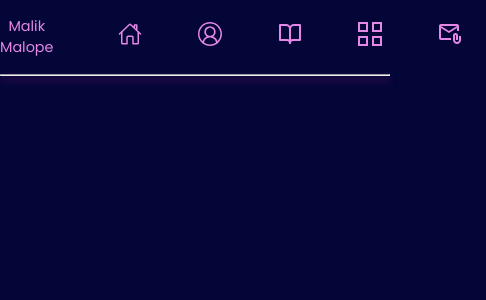
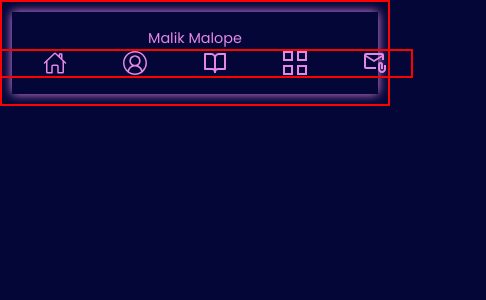
Before and after one commit to libSpace/my-react-portfolio-one, a React (Create React App) app: page / in a window 390 px wide. Shown: the top 300 px of the page, 486 px wide, since content can reach past the window. Built offline with nearby package versions, Linux system fonts and the light colour scheme.

Commit message:
Triall test to make my nav adaptive to mobiles

```diff
--- a/src/App.css
+++ /dev/null
@@ -1,38 +0,0 @@
-.App {
-  text-align: center;
-}
-
-.App-logo {
-  height: 40vmin;
-  pointer-events: none;
-}
-
-@media (prefers-reduced-motion: no-preference) {
-  .App-logo {
-    animation: App-logo-spin infinite 20s linear;
-  }
-}
-
-.App-header {
-  background-color: #282c34;
-  min-height: 100vh;
-  display: flex;
-  flex-direction: column;
-  align-items: center;
-  justify-content: center;
-  font-size: calc(10px + 2vmin);
-  color: white;
-}
-
-/* .App-link {
-  color: #61dafb;
-} */
-
-@keyframes App-logo-spin {
-  from {
-    transform: rotate(0deg);
-  }
-  to {
-    transform: rotate(360deg);
-  }
-}
--- a/src/App.js
+++ b/src/App.js
@@ -1,8 +1,6 @@
 // src/App.js
-import React from 'react';
-import NavBar from './component/NavBar';
-import './App.css';
-
+import React from "react";
+import NavBar from "./component/NavBar";
 
 function App() {
   return (
--- a/src/component/NavBar.css
+++ b/src/component/NavBar.css
@@ -4,6 +4,7 @@
   top: 0;
   z-index: 30;
   backdrop-filter: blur(50px);
+  box-shadow: 0 0 10px #e487e6;
 }
 .nav-content {
   max-width: 1300px;
@@ -11,7 +12,14 @@
   align-items: center;
   justify-content: space-between;
   padding: 1rem 0;
-  margin: 0 auto;
+  /* margin: 0 auto; */
+}
+
+/* Menu items on the right nav side */
+.nav-content .menu-wrapper {
+  border: red solid 2px;
+  justify-content: center;
+  padding: 0;
 }
 
 .myLogo {
@@ -68,13 +76,6 @@
   opacity: 1;
 }
 
-/* Bottom Nav line */
-hr.nav-liner {
-  width: 100%;
-  animation: expand 0.5s ease-in-out;
-  box-shadow: 0px 4px 8px rgba(208, 34, 191, 0.5); /* Add white shadow */
-}
-
 @keyframes expand {
   from: {
     transform: scaleX(0);
@@ -83,3 +84,25 @@ hr.nav-liner {
     transform: scaleX(1);
   }
 }
+
+/* Media query for mobile devices */
+@media only screen and (max-width: 680px) {
+  .nav-content {
+    align-items: center;
+    flex-direction: column;
+    max-width: fit-content;
+  }
+  .nav-wrapper {
+    max-width: 100%;
+  }
+
+  .nav-content ul {
+    flex-direction: row;
+    align-items: center;
+    text-align: center;
+    justify-content: center;
+    .menu-item {
+      font-size: 0.1rem;
+    }
+  }
+}
--- a/src/component/NavBar.js
+++ b/src/component/NavBar.js
@@ -20,9 +20,9 @@ function NavBar() {
     <>
       <nav className="nav-wrapper">
         <div className="nav-content">
-          {/* <img className='logo' src='./src/images/logoname.png' alt='my-logo'/> */}
           <div className="myLogo">Malik Malope</div>
-          <ul>
+          <div className="menu-wrapper">
+            <ul className="menu">
               <li className="menu-item">
                 <IoHomeOutline className="my-icon" />
               </li>
@@ -40,8 +40,7 @@ function NavBar() {
               </li>
             </ul>
           </div>
-
-        <hr class="nav-liner" />
+        </div>
       </nav>
     </>
   );
--- a/src/index.css
+++ b/src/index.css
@@ -1,12 +1,14 @@
-@import url('https://fonts.googleapis.com/css2?family=Poppins:wght@400&display=swap');
+@import url("https://fonts.googleapis.com/css2?family=Poppins:wght@400&display=swap");
 
-*{
+* {
   font-family: "Poppins", sans-serif;
   margin: 0;
-  box-sizing: border-box ;
+  box-sizing: border-box;
 }
 
-body{
+body {
+  border: red solid 2px;
   color: #fff;
   background-color: #030637;
+  padding: 10px;
 }
```
Lines whose indentation alone changed are shown as unchanged.
